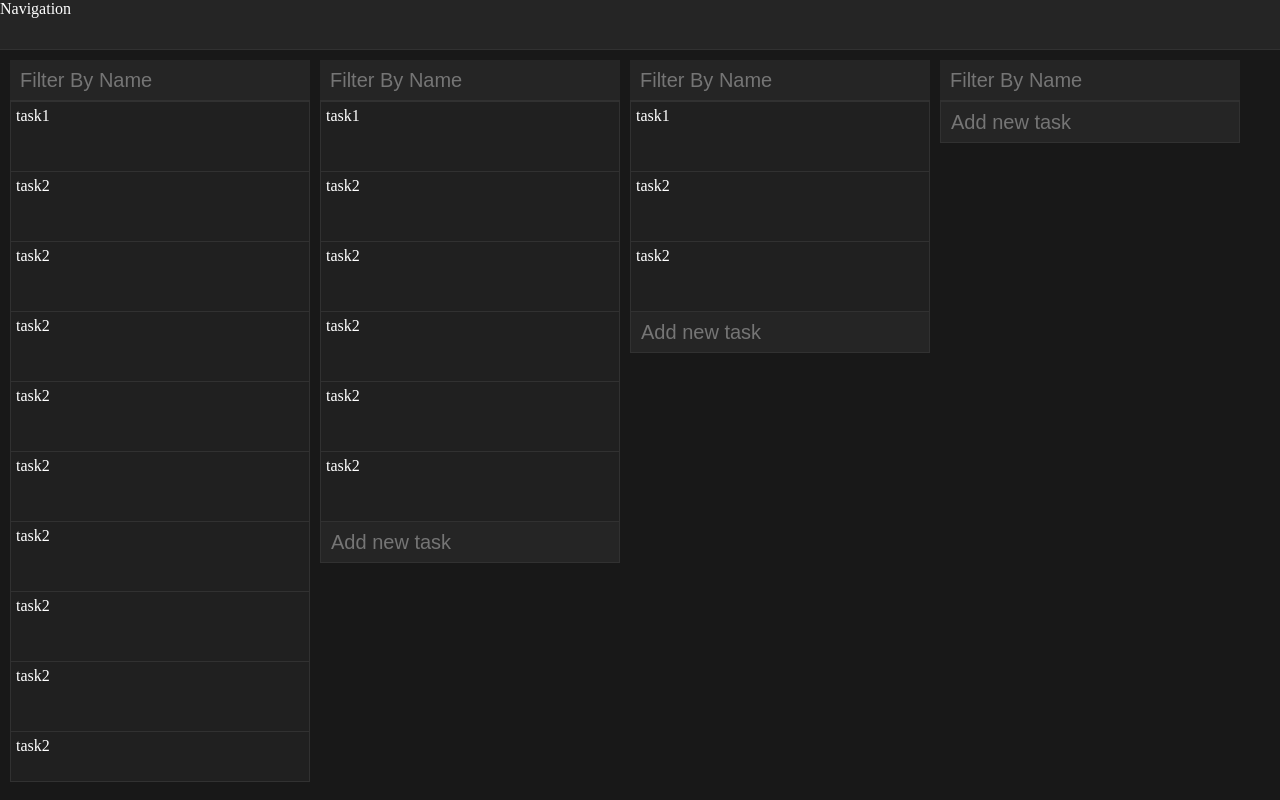
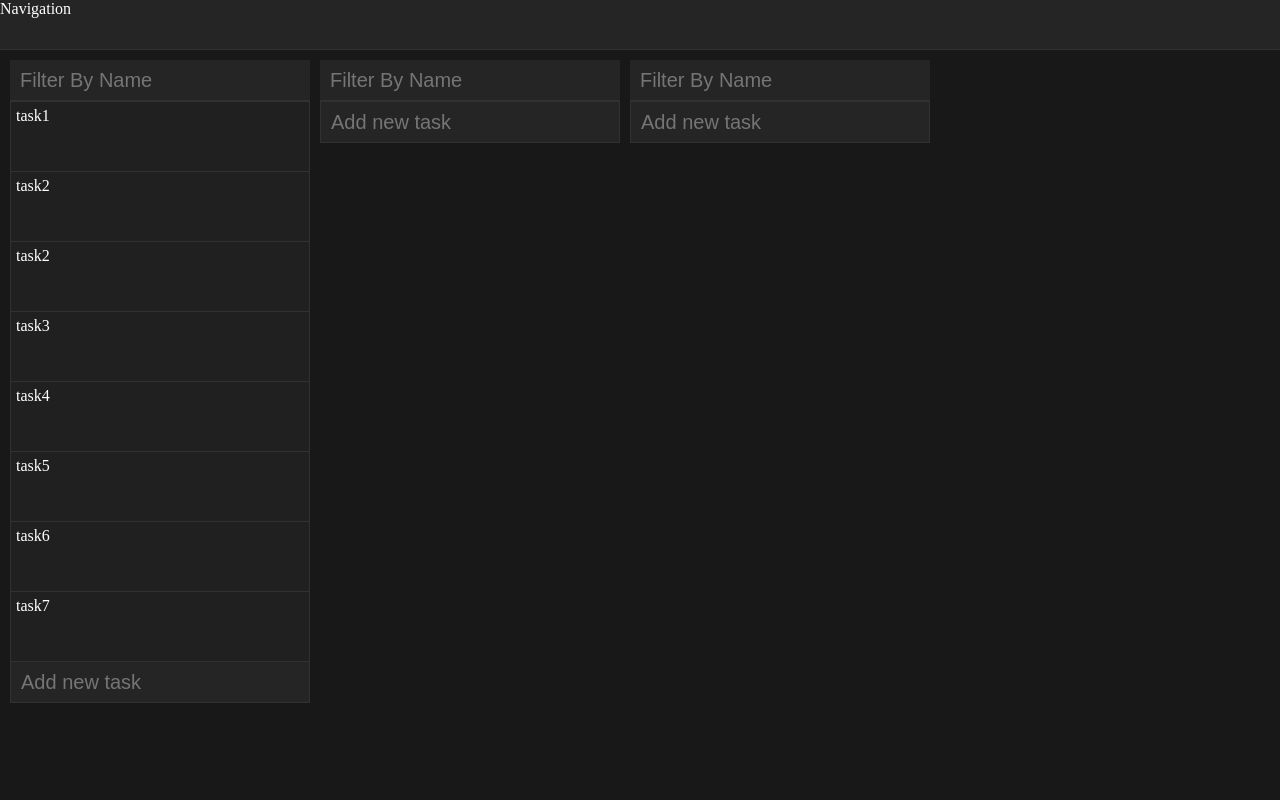
Before and after one commit to PawelPyc154/Kanban2, a React (Create React App) app: page /Kanban in a window 1280 px wide. Built offline with nearby package versions, Linux system fonts and the light colour scheme.

Commit message:
add dragging task between column

```diff
--- a/src/components/pages/kanban/Kanban.tsx
+++ b/src/components/pages/kanban/Kanban.tsx
@@ -11,116 +11,48 @@ const Kanban: React.FC<KanbanProps> = () => {
     {
       id: '0',
       name: 'ToDo',
-      tasks: [
-        { id: '0', name: 'task1' },
-        { id: '1', name: 'task2' },
-        { id: '3', name: 'task2' },
-        { id: '4', name: 'task2' },
-        { id: '5', name: 'task2' },
-        { id: '6', name: 'task2' },
-        { id: '7', name: 'task2' },
-        { id: '8', name: 'task2' },
-        { id: '9', name: 'task2' },
-        { id: '10', name: 'task2' },
-        { id: '11', name: 'task2' },
-        { id: '12', name: 'task2' },
-        { id: '13', name: 'task2' },
-        { id: '14', name: 'task2' },
-      ],
+      tasksOrder: ['0', '1', '2', '3', '4', '5', '6', '7'],
     },
     {
       id: '1',
       name: 'ToDo',
-      tasks: [
-        { id: '15', name: 'task1' },
-        { id: '16', name: 'task2' },
-        { id: '17', name: 'task2' },
-        { id: '18', name: 'task2' },
-        { id: '19', name: 'task2' },
-        { id: '20', name: 'task2' },
-      ],
+      tasksOrder: [],
     },
     {
       id: '2',
       name: 'ToDo',
-      tasks: [
-        { id: '21', name: 'task1' },
-        { id: '22', name: 'task2' },
-        { id: '23', name: 'task2' },
-      ],
+      tasksOrder: [],
     },
-    {
-      id: '3',
-      name: 'ToDo',
-      tasks: [],
-    },
-    // {
-    //   id: '4',
-    //   name: 'ToDo',
-    //   tasks: [
-    //     { id: '27', name: 'task1' },
-    //     { id: '28', name: 'task2' },
-    //     { id: '29', name: 'task2' },
-    //   ],
-    // },
-    // {
-    //   id: '5',
-    //   name: 'ToDo',
-    //   tasks: [
-    //     { id: '30', name: 'task1' },
-    //     { id: '31', name: 'task2' },
-    //     { id: '32', name: 'task2' },
-    //   ],
-    // },
-    // {
-    //   id: '6',
-    //   name: 'ToDo',
-    //   tasks: [
-    //     { id: '33', name: 'task1' },
-    //     { id: '34', name: 'task2' },
-    //     { id: '35', name: 'task2' },
-    //   ],
-    // },
-    // {
-    //   id: '8',
-    //   name: 'ToDo',
-    //   tasks: [
-    //     { id: '36', name: 'task1' },
-    //     { id: '37', name: 'task2' },
-    //     { id: '38', name: 'task2' },
-    //   ],
-    // },
   ];
   const [columns, setColumns] = useState(initialColumns);
 
-  const swap = (array: Array<any>, sourceIndex: number, destinationIndex: number) => {
-    const arrayCopy = [...array];
-    [arrayCopy[sourceIndex], arrayCopy[destinationIndex]] = [array[destinationIndex], array[sourceIndex]];
-    return arrayCopy;
+  const onDragEnd = (result: DropResult): any => {
+    const { source, draggableId, destination } = result;
+    console.log(result);
+
+    if (!destination) return;
+    // if (destination.droppableId === source.droppableId && destination.index === source.index) return;
+    setColumns((prev) =>
+      prev
+        .map((item) =>
+          item.id !== source.droppableId
+            ? item
+            : { ...item, tasksOrder: item.tasksOrder.filter((taskId) => taskId !== draggableId) },
+        )
+        .map((item) => item),
+    );
+    setColumns((prev) =>
+      prev.map((item) => {
+        if (item.id === destination.droppableId) {
+          const tasksOrderCopy = [...item.tasksOrder];
+          tasksOrderCopy.splice(destination.index, 0, draggableId);
+          return { ...item, tasksOrder: tasksOrderCopy };
+        }
+        return item;
+      }),
+    );
   };
 
-  const onDragEnd = (result: DropResult): any => {
-    const { source, destination } = result;
-    if (!destination) return;
-    if (destination.droppableId === source.droppableId && destination.index === source.index) return;
-    // if (destination.index !== source.index) {
-    //   setColumns((prev) =>
-    //     prev.map((column) =>
-    //       column.id === source.droppableId
-    //         ? { ...column, tasks: swap(column.tasks, source.index, destination.index) }
-    //         : column,
-    //     ),
-    //   );
-    // }
-
-    setColumns((prev) =>
-      prev.map((column) =>
-        column.id === source.droppableId
-          ? { ...column, tasks: swap(column.tasks, source.index, destination.index) }
-          : column,
-      ),
-    );
-  };
   return (
     <DragDropContext onDragEnd={onDragEnd}>
       <Main>
--- a/src/components/pages/kanban/components/KanbanColumn.tsx
+++ b/src/components/pages/kanban/components/KanbanColumn.tsx
@@ -7,13 +7,31 @@ export interface KanbanColumnProps {
   column: {
     id: string;
     name: string;
-    tasks: { id: string; name: string }[];
+    tasksOrder: string[];
   };
 }
 
-const KanbanColumn: React.FC<KanbanColumnProps> = ({ column }) => (
+const KanbanColumn: React.FC<KanbanColumnProps> = ({ column }) => {
+  const tasks = [
+    { id: '0', name: 'task1' },
+    { id: '1', name: 'task2' },
+    { id: '2', name: 'task2' },
+    { id: '3', name: 'task3' },
+    { id: '4', name: 'task4' },
+    { id: '5', name: 'task5' },
+    { id: '6', name: 'task6' },
+    { id: '7', name: 'task7' },
+    { id: '8', name: 'task8' },
+    { id: '9', name: 'task9' },
+    { id: '10', name: 'task10' },
+    { id: '11', name: 'task11' },
+    { id: '12', name: 'task12' },
+    { id: '13', name: 'task13' },
+    { id: '14', name: 'task14' },
+  ];
+
+  return (
     <Container>
-    {/* <Wrapper> */}
       <Header>
         <InputNameCard type="text" placeholder="Filter By Name" />
       </Header>
@@ -21,9 +39,9 @@ const KanbanColumn: React.FC<KanbanColumnProps> = ({ column }) => (
         {(provided) => (
           <>
             <TasksWrapper {...provided.droppableProps} ref={provided.innerRef}>
-            {column.tasks.map((task, index) => (
-              <KanbanTask key={task.id} task={task} index={index} />
-            ))}
+              {column.tasksOrder
+                .map((task) => tasks.find(({ id }) => id === task))
+                .map((item, index) => item && <KanbanTask key={item.id} task={item} index={index} />)}
 
               {provided.placeholder}
               <AddNewTask placeholder="Add new task" />
@@ -31,9 +49,9 @@ const KanbanColumn: React.FC<KanbanColumnProps> = ({ column }) => (
           </>
         )}
       </Droppable>
-    {/* </Wrapper> */}
     </Container>
   );
+};
 
 export default KanbanColumn;
 
```
Lines whose indentation alone changed are shown as unchanged.
